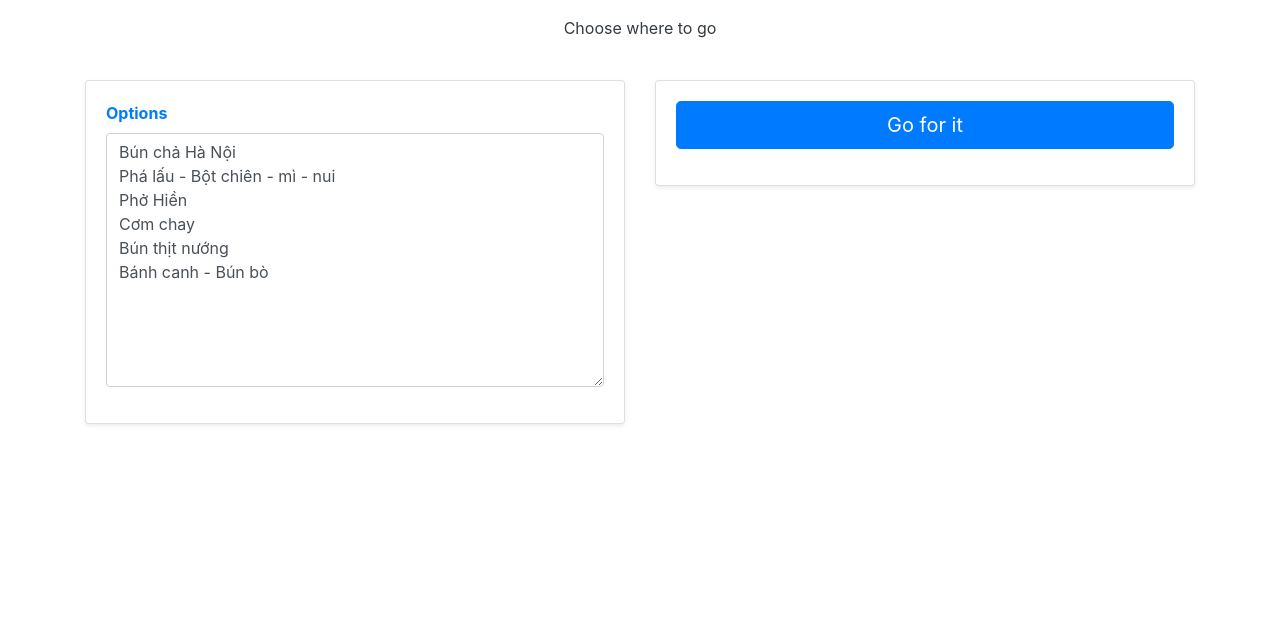
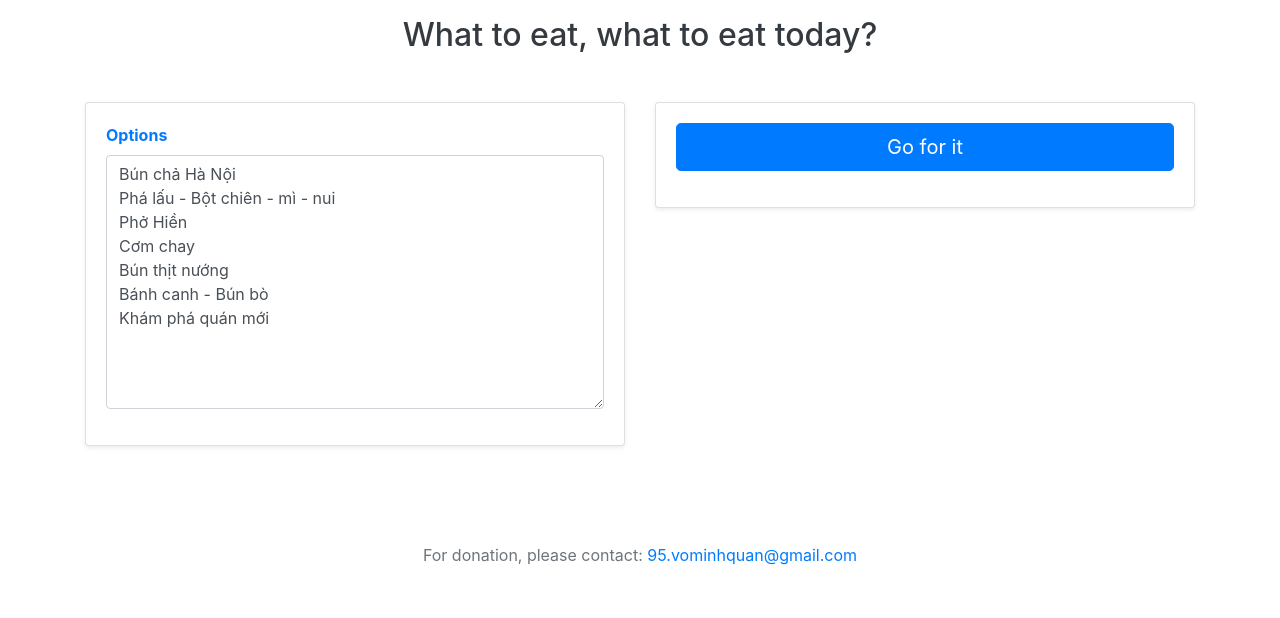
Before and after one commit to vominhquan/what_for_lunch, a plain HTML site: page index.html in a window 1280 px wide. Drawn offline with nearby package versions, Linux system fonts and the light colour scheme.

Commit message:
add options to go explore

```diff
--- a/index.html
+++ b/index.html
@@ -18,7 +18,8 @@ Phá lấu - Bột chiên - mì - nui
 Phở Hiền
 Cơm chay
 Bún thịt nướng
-Bánh canh - Bún bò`
+Bánh canh - Bún bò
+Khám phá quán mới`
       $('#options').val(data)
       $('#submit').click(function() {
         var options_val = $('#options').val();
@@ -46,11 +47,10 @@ Bánh canh - Bún bò`
       <div class="row flex-nowrap justify-content-between align-items-center">
 
         <div class="col text-center">
-          <a class="blog-header-logo text-dark" href="#">Choose where to go</a>
+          <h2><a class="blog-header-logo text-dark" href="#">What to eat, what to eat today?</a></h2>
         </div>
       </div>
     </header>
-
 
     <div class="row mb-4 mt-4">
       <div class="col">
@@ -89,4 +89,11 @@ Bánh canh - Bún bò`
   </div>
 </body>
 
+<footer class="footer">
+  <div class="container">
+    <div class="text-center py-5 text-muted">For donation, please contact:
+    <a href="#"> 95.vominhquan@gmail.com</a>
+    </div>
+  </div>
+</footer>
 </html>
```
